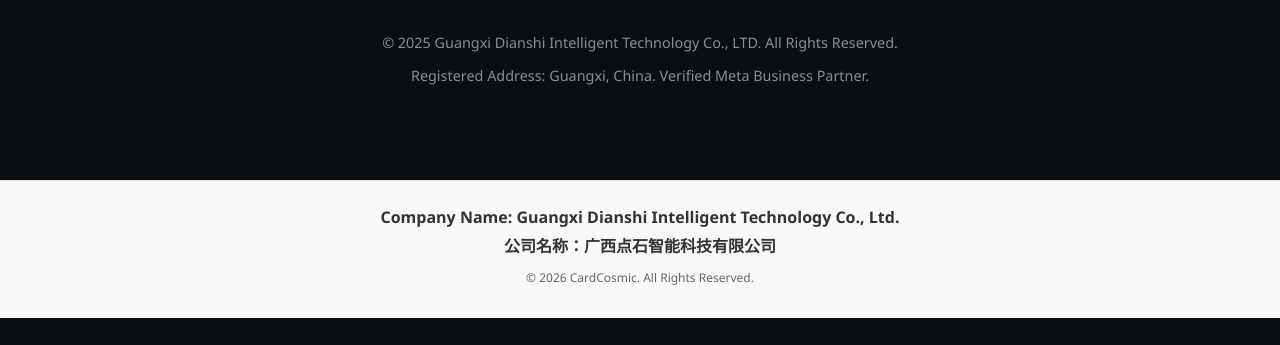
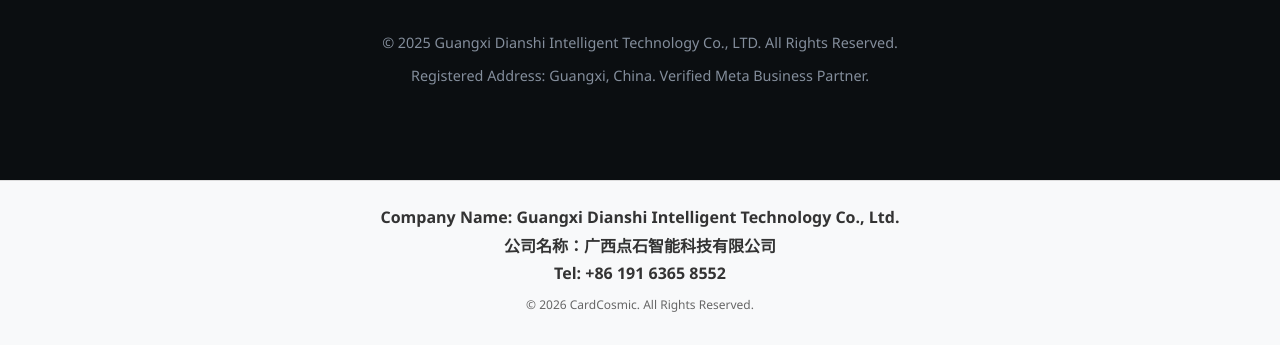
Before and after one commit to dianshitrade/dianshitrade.github.io, a plain HTML site: page index.html in a window 1280 px wide. Shown: the part 710-1055 px from the top of the page. Before the commit the page ends 1028 px from the top, so only its background shows below. Drawn offline with Linux system fonts and the light colour scheme.

Commit message:
Update index.html
Add Phon

```diff
--- a/index.html
+++ b/index.html
@@ -48,6 +48,9 @@
     <p style="color: #333; font-weight: bold; font-size: 16px; margin: 5px 0;">
         公司名称：广西点石智能科技有限公司
     </p>
+<p style="color: #333; font-weight: bold; font-size: 16px; margin: 5px 0;">
+    Tel: +86 191 6365 8552
+</p>
     <p style="color: #666; font-size: 12px;">&copy; 2026 CardCosmic. All Rights Reserved.</p>
 </div>
 </body>
```
